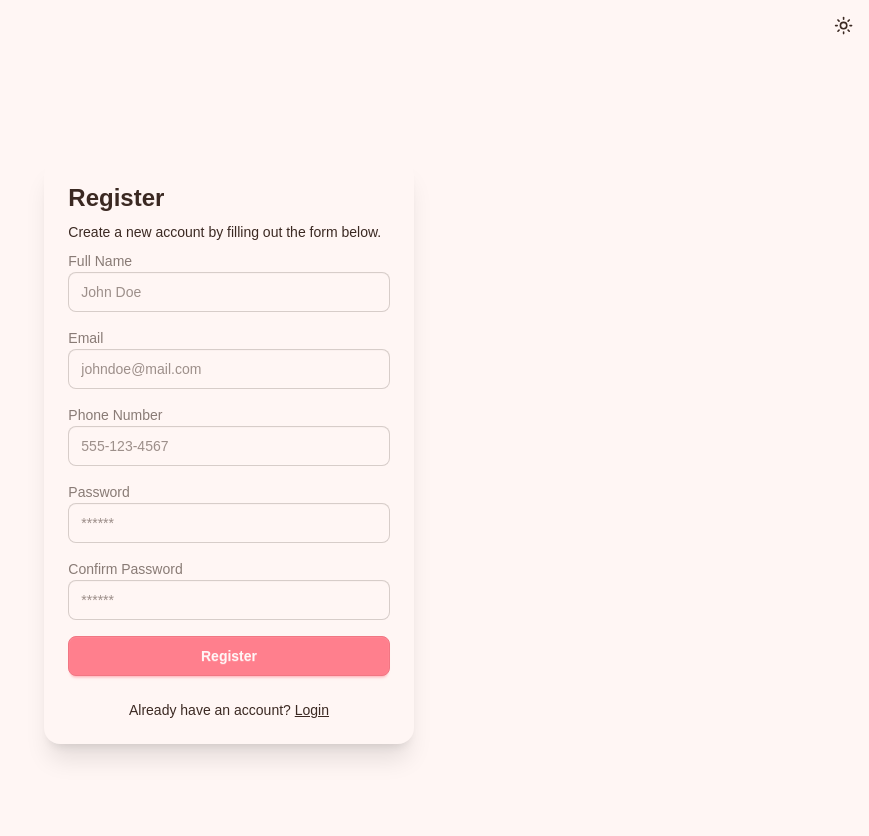
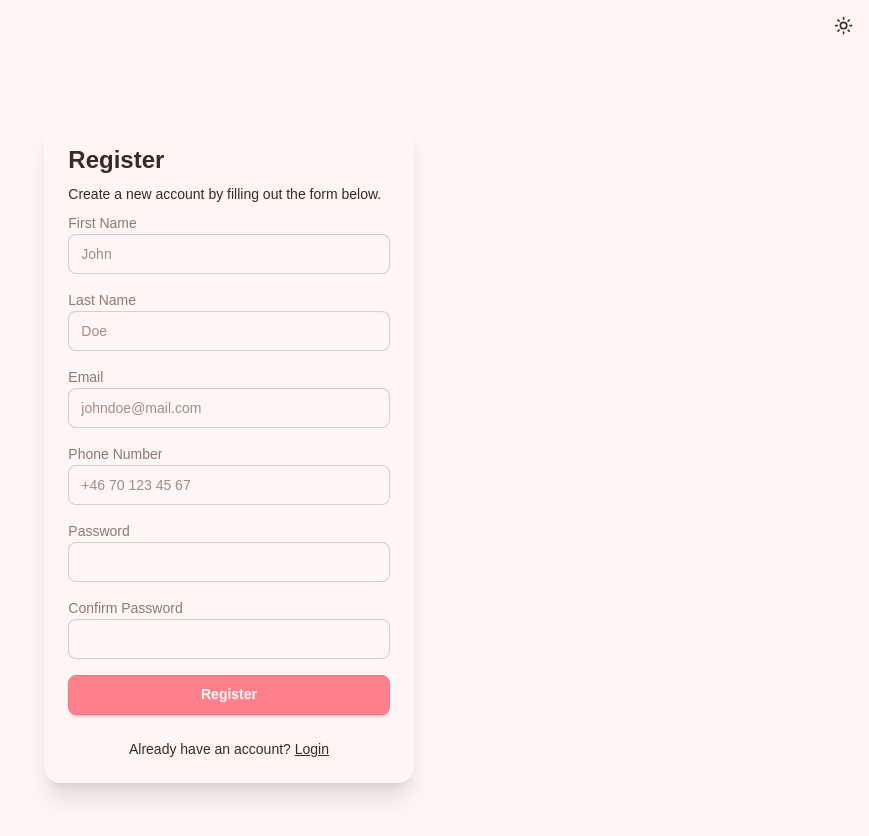
Before and after one commit to kevjo15/ElsaBeauty-FE, a React (Vite) app: page /register in a window 1280 px wide. Shown: the top 836 px of the page, without its empty margins (411-1280 px from the left). Built offline with nearby package versions, Linux system fonts and the light colour scheme; no server answers.

Commit message:
Add demo account login buttons to LoginForm
Three one-click buttons (Admin, Employee, Customer) below the login form
auto-fill credentials and log in immediately — for portfolio/demo purposes.

```diff
--- a/src/pages/RegisterPage.tsx
+++ b/src/pages/RegisterPage.tsx
@@ -1,63 +1,73 @@
 "use client";
 
-import { Link } from "react-router-dom";
+import { useState } from "react";
+import { Link, useNavigate } from "react-router-dom";
 import { z } from "zod";
 import { zodResolver } from "@hookform/resolvers/zod";
 import { useForm } from "react-hook-form";
-import { toast } from "sonner";
 import ModeToggle from "@/components/mode-toggle";
+import { registerUser } from "@/services/api/authService";
 
-// Define validation schema using Zod
 const formSchema = z
   .object({
-    name: z
+    firstName: z
       .string()
-      .min(2, { message: "Name must be at least 2 characters long" }),
-    email: z.string().email({ message: "Invalid email address" }),
-    phone: z.string().min(10, { message: "Phone number must be valid" }),
+      .min(2, { message: "First name must be at least 2 characters." }),
+    lastName: z
+      .string()
+      .min(2, { message: "Last name must be at least 2 characters." }),
+    email: z.string().email({ message: "Invalid email address." }),
+    phoneNumber: z
+      .string()
+      .regex(/^\+?[0-9\s\-\(\)]{7,15}$/, { message: "Phone number is not valid." }),
     password: z
       .string()
-      .min(6, { message: "Password must be at least 6 characters long" })
-      .regex(/[a-zA-Z0-9]/, { message: "Password must be alphanumeric" }),
+      .min(8, { message: "Password must be at least 8 characters." })
+      .regex(/[A-Z]/, { message: "Password must contain at least one uppercase letter." })
+      .regex(/[a-z]/, { message: "Password must contain at least one lowercase letter." })
+      .regex(/[0-9]/, { message: "Password must contain at least one digit." })
+      .regex(/[^a-zA-Z0-9]/, { message: "Password must contain at least one special character." }),
     confirmPassword: z.string(),
   })
   .refine((data) => data.password === data.confirmPassword, {
     path: ["confirmPassword"],
-    message: "Passwords do not match",
+    message: "Passwords do not match.",
   });
 
-export default function RegisterPreview() {
-  const form = useForm<z.infer<typeof formSchema>>({
+type FormValues = z.infer<typeof formSchema>;
+
+export default function RegisterPage() {
+  const navigate = useNavigate();
+  const [serverError, setServerError] = useState<string | null>(null);
+
+  const form = useForm<FormValues>({
     resolver: zodResolver(formSchema),
     defaultValues: {
-      name: "",
+      firstName: "",
+      lastName: "",
       email: "",
-      phone: "",
+      phoneNumber: "",
       password: "",
       confirmPassword: "",
     },
   });
 
-  async function onSubmit(values: z.infer<typeof formSchema>) {
+  async function onSubmit(values: FormValues) {
+    setServerError(null);
     try {
-      // Assuming an async registration function
-      console.log(values);
-      toast(
-        <pre className="mt-2 w-[340px] rounded-md bg-base-300 p-4">
-          <code className="text-base-content">
-            {JSON.stringify(values, null, 2)}
-          </code>
-        </pre>
-      );
+      await registerUser(values);
+      navigate("/login");
     } catch (error) {
-      console.error("Form submission error", error);
-      toast.error("Failed to submit the form. Please try again.");
+      if (error instanceof Error) {
+        setServerError(error.message);
+      } else {
+        setServerError("Registration failed. Please try again.");
+      }
     }
   }
 
   return (
     <div className="flex flex-col items-center min-h-screen p-4">
-      {/* ModeToggle placerad högst upp i högra hörnet */}
       <div className="ml-auto w-full max-w-md">
         <div className="flex justify-end mb-4">
           <ModeToggle />
@@ -71,36 +81,56 @@ export default function RegisterPreview() {
             <p className="text-base-content">
               Create a new account by filling out the form below.
             </p>
-            <form onSubmit={form.handleSubmit(onSubmit)} className="space-y-8">
+
+            <form onSubmit={form.handleSubmit(onSubmit)} className="space-y-4">
               <div className="grid gap-4">
-                {/* Name Field */}
+                {/* First Name */}
                 <div>
-                  <label htmlFor="name" className="label">
-                    Full Name
+                  <label htmlFor="firstName" className="label">
+                    First Name
                   </label>
                   <input
-                    id="name"
-                    placeholder="John Doe"
+                    id="firstName"
+                    placeholder="John"
                     className="input input-bordered w-full"
                     disabled={form.formState.isSubmitting}
-                    {...form.register("name")}
+                    {...form.register("firstName")}
                   />
-                  {form.formState.errors.name && (
+                  {form.formState.errors.firstName && (
                     <p className="text-error text-sm mt-1">
-                      {form.formState.errors.name.message}
+                      {form.formState.errors.firstName.message}
                     </p>
                   )}
                 </div>
 
-                {/* Email Field */}
+                {/* Last Name */}
+                <div>
+                  <label htmlFor="lastName" className="label">
+                    Last Name
+                  </label>
+                  <input
+                    id="lastName"
+                    placeholder="Doe"
+                    className="input input-bordered w-full"
+                    disabled={form.formState.isSubmitting}
+                    {...form.register("lastName")}
+                  />
+                  {form.formState.errors.lastName && (
+                    <p className="text-error text-sm mt-1">
+                      {form.formState.errors.lastName.message}
+                    </p>
+                  )}
+                </div>
+
+                {/* Email */}
                 <div>
                   <label htmlFor="email" className="label">
                     Email
                   </label>
                   <input
                     id="email"
+                    type="email"
                     placeholder="johndoe@mail.com"
-                    type="email"
                     autoComplete="email"
                     className="input input-bordered w-full"
                     disabled={form.formState.isSubmitting}
@@ -113,36 +143,34 @@ export default function RegisterPreview() {
                   )}
                 </div>
 
-                {/* Phone Field */}
+                {/* Phone */}
                 <div>
-                  <label htmlFor="phone" className="label">
+                  <label htmlFor="phoneNumber" className="label">
                     Phone Number
                   </label>
                   <input
-                    id="phone"
-                    placeholder="555-123-4567"
+                    id="phoneNumber"
                     type="tel"
+                    placeholder="+46 70 123 45 67"
                     autoComplete="tel"
                     className="input input-bordered w-full"
                     disabled={form.formState.isSubmitting}
-                    {...form.register("phone")}
+                    {...form.register("phoneNumber")}
                   />
-                  {form.formState.errors.phone && (
+                  {form.formState.errors.phoneNumber && (
                     <p className="text-error text-sm mt-1">
-                      {form.formState.errors.phone.message}
+                      {form.formState.errors.phoneNumber.message}
                     </p>
                   )}
-                  {/* TODO: Re-integrate react-phone-number-input or find a DaisyUI alternative */}
                 </div>
 
-                {/* Password Field */}
+                {/* Password */}
                 <div>
                   <label htmlFor="password" className="label">
                     Password
                   </label>
                   <input
                     id="password"
-                    placeholder="******"
                     type="password"
                     autoComplete="new-password"
                     className="input input-bordered w-full"
@@ -156,14 +184,13 @@ export default function RegisterPreview() {
                   )}
                 </div>
 
-                {/* Confirm Password Field */}
+                {/* Confirm Password */}
                 <div>
                   <label htmlFor="confirmPassword" className="label">
                     Confirm Password
                   </label>
                   <input
                     id="confirmPassword"
-                    placeholder="******"
                     type="password"
                     autoComplete="new-password"
                     className="input input-bordered w-full"
@@ -177,6 +204,11 @@ export default function RegisterPreview() {
                   )}
                 </div>
 
+                {/* Server error */}
+                {serverError && (
+                  <p className="text-error text-sm text-center">{serverError}</p>
+                )}
+
                 <button
                   type="submit"
                   className="btn btn-primary w-full"
@@ -185,7 +217,7 @@ export default function RegisterPreview() {
                   {form.formState.isSubmitting ? (
                     <>
                       <span className="loading loading-spinner loading-sm" />
-                      Registrerar...
+                      Registering...
                     </>
                   ) : (
                     "Register"
@@ -193,6 +225,7 @@ export default function RegisterPreview() {
                 </button>
               </div>
             </form>
+
             <div className="mt-4 text-center text-sm">
               Already have an account?{" "}
               <Link to="/login" className="underline">
--- a/src/services/api/apiUrl.ts
+++ b/src/services/api/apiUrl.ts
@@ -26,7 +26,7 @@ function resolveSignalRBaseUrl(): string {
 export const SIGNALR_BASE_URL = resolveSignalRBaseUrl();
 
 // Specific endpoints
-export const REGISTER_URL = `${API_BASE_URL}/register`;
+export const REGISTER_URL = `${API_BASE_URL}/User/register`;
 export const LOGIN_URL = `${API_BASE_URL}/User/login`;
 export const REVOKE_REFRESH_TOKEN_URL = `${API_BASE_URL}/User/revokeRefreshToken`;
 export const REFRESH_TOKEN_URL = `${API_BASE_URL}/User/refreshAccessToken`;
--- a/src/services/api/authService.ts
+++ b/src/services/api/authService.ts
@@ -1,6 +1,6 @@
 import axios from "axios";
 import { jwtDecode } from "jwt-decode";
-import { LOGIN_URL, REVOKE_REFRESH_TOKEN_URL } from "./apiUrl";
+import { LOGIN_URL, REGISTER_URL, REVOKE_REFRESH_TOKEN_URL } from "./apiUrl";
 import { api, refreshAccessToken } from "./apiService";
 import { setAccessToken, clearAccessToken, getAccessToken } from "./tokenStore";
 
@@ -23,6 +23,40 @@ export function decodeAccessToken(token: string): JwtPayload {
     return jwtDecode<JwtPayload>(token);
   } catch {
     throw new Error("Failed to decode access token");
+  }
+}
+
+export interface RegisterData {
+  firstName: string;
+  lastName: string;
+  email: string;
+  phoneNumber: string;
+  password: string;
+  confirmPassword: string;
+}
+
+/**
+ * Registers a new user.
+ */
+export async function registerUser(data: RegisterData): Promise<void> {
+  try {
+    await axios.post(REGISTER_URL, data);
+  } catch (error) {
+    if (axios.isAxiosError(error)) {
+      const responseData = error.response?.data;
+      if (Array.isArray(responseData)) {
+        throw new Error(responseData.join(" "));
+      }
+      if (responseData?.errors && Array.isArray(responseData.errors)) {
+        throw new Error(responseData.errors.join(" "));
+      }
+      throw new Error(
+        typeof responseData === "string"
+          ? responseData
+          : "Registration failed. Please try again."
+      );
+    }
+    throw new Error("An unexpected error occurred");
   }
 }
 
```
Also changed, not shown: src/components/login-form.tsx (+41 -0 lines).
